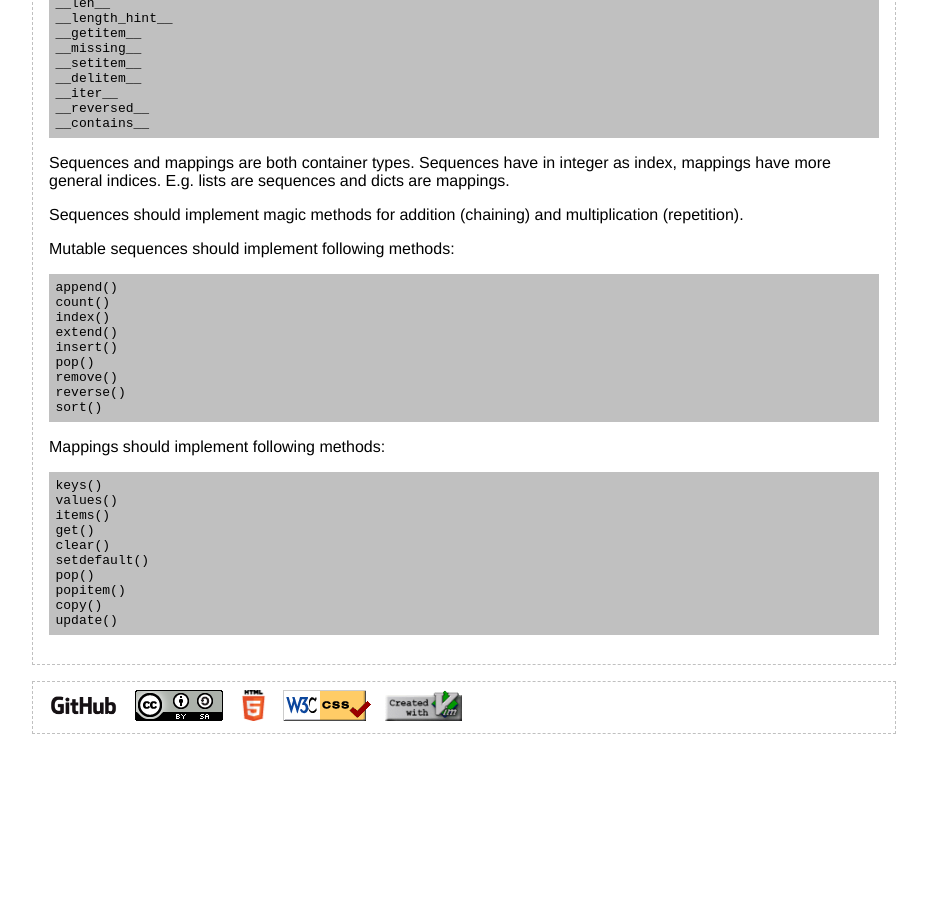
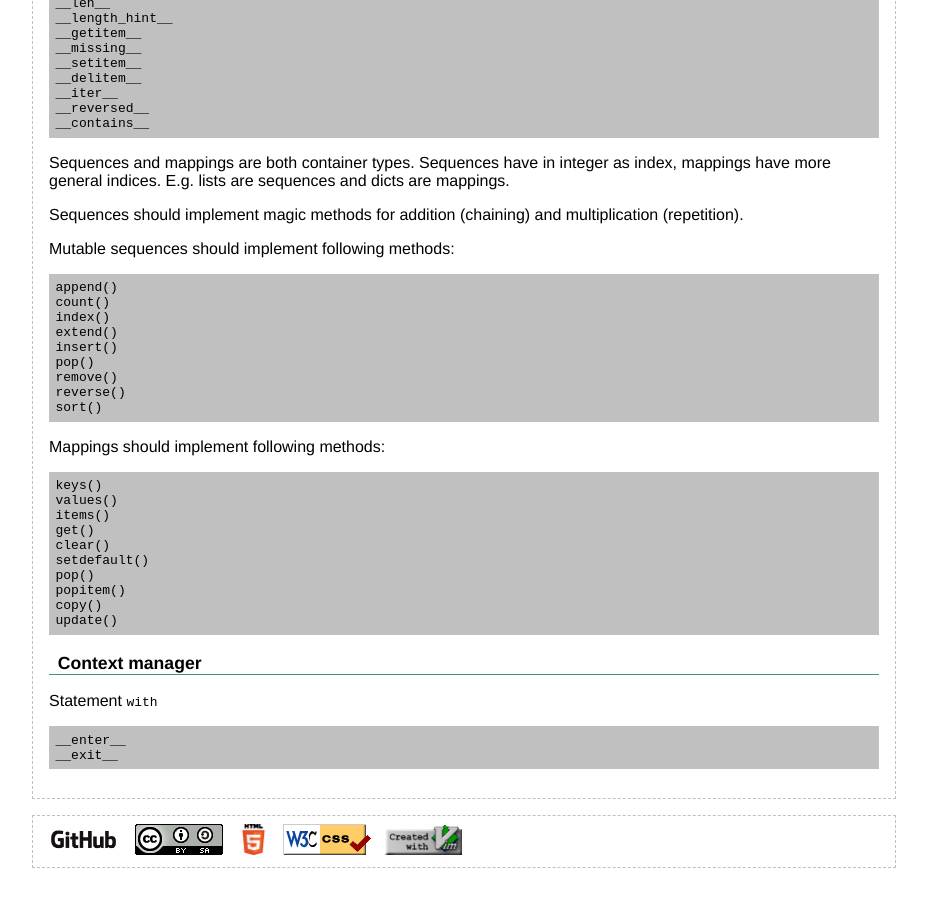
Before and after one commit to flyinggreenfrog/flyinggreenfrog.github.io, a Jekyll site: the page built from knowledgebase/python.md, in a window 1280 px wide and 900 px high, scrolled down 16854 px. Shown: the whole window, without its empty margins (176-1103 px from the left). Built offline with Jekyll 4.4.1, drawn with Linux system fonts in a browser that asks for light colours; before the commit the page ends 17620 px from its top, so only the background shows below that.

Commit message:
Added section about context manager to python.

````diff
--- a/knowledgebase/python.md
+++ b/knowledgebase/python.md
@@ -1233,3 +1233,12 @@ popitem()
 copy()
 update()
 ```
+
+### Context manager
+
+Statement `with`
+
+``` text
+__enter__
+__exit__
+```
````
